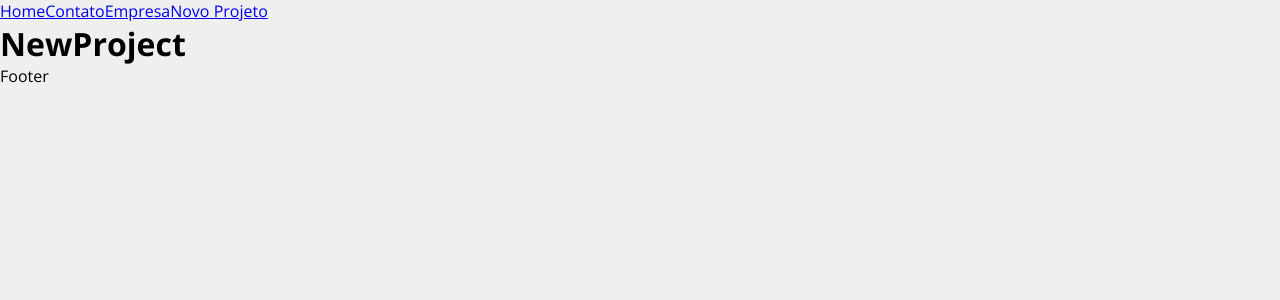
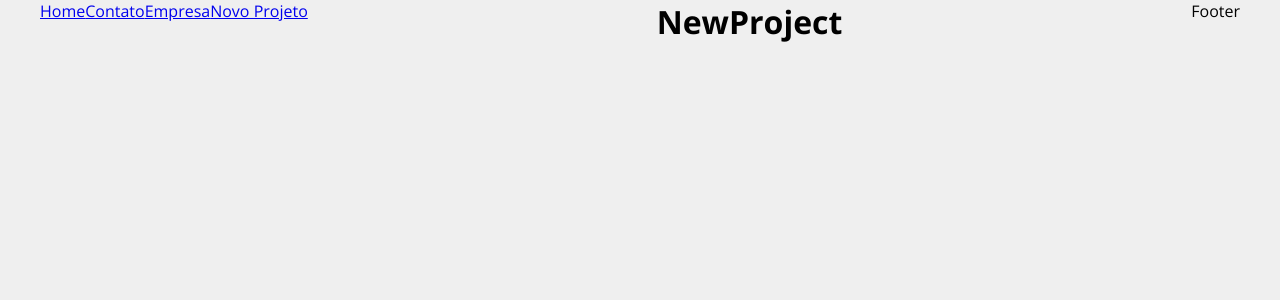
Before and after one commit to aefonso/proj_react, a React (Create React App) app: page /newproject in a window 1280 px wide. Shown: the top 300 px of the page. Built offline with nearby package versions, Linux system fonts and the light colour scheme.

Commit message:
feat: update

```diff
--- a/src/App.js
+++ b/src/App.js
@@ -3,16 +3,17 @@
 import Company from './components/pages/Company';
 import Contact from './components/pages/Contact';
 import NewProject from './components/pages/NewProject';
+import Container from './components/layout/Container';
 function App() {
   return (
     <Router>
-        <ul>
+       <Container customClass="min-height">
+        <div>
           <Link to="/">Home</Link>
           <Link to="/contact">Contato</Link>
           <Link to="/company">Empresa</Link>
           <Link to="/newproject">Novo Projeto</Link>
-
-        </ul>
+        </div>
         <Routes>
           <Route exact path='/' element={<Home/>}/>
           <Route  path='/company' element={<Company/>}/>
@@ -20,6 +21,7 @@
           <Route  path='/newproject' element={<NewProject/>}/>
         </Routes>
         <p>Footer</p>
+        </Container>
     </Router>
   );
 }
--- /dev/null
+++ b/src/components/layout/Container.js
@@ -0,0 +1,11 @@
+import styles from './Container.module.css';
+
+function Container(props) {
+  return (
+    <div className={`${styles.container} ${styles[props.customClass]}`}>
+      {props.children}
+    </div>
+  );
+}
+
+export default Container;
--- /dev/null
+++ b/src/components/layout/Container.module.css
@@ -0,0 +1,20 @@
+.container{
+  width: 1200px;
+  display: flex;
+  justify-content: space-between;
+  margin: auto;
+  flex-wrap: wrap;
+}
+
+.min-height {
+  min-height: 75%;
+}
+
+.start {
+  justify-content: flex-start;
+}
+
+.column {
+   flex-direction: column;
+   justify-content: flex-start;
+}
```
Also changed, not shown: src/index.js (line endings or trailing spaces).
